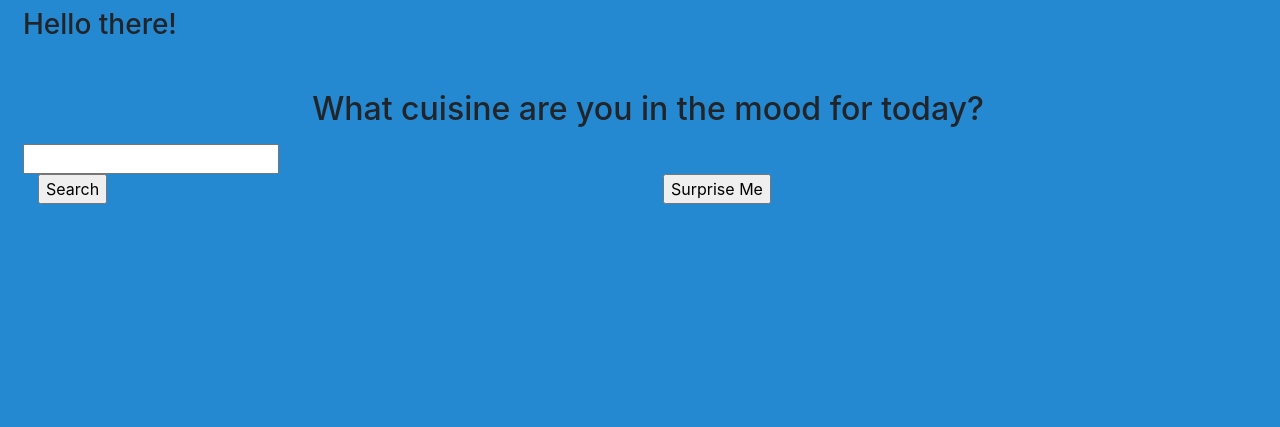
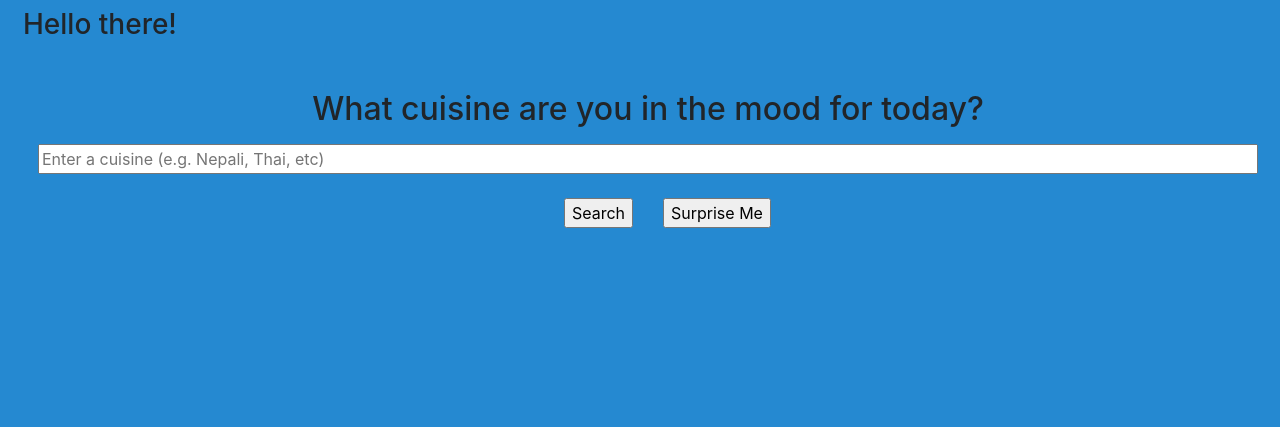
Before and after one commit to prajjwolmondal/food-server, a Flask app: page / in a window 1280 px wide. Shown: the part 56-483 px from the top of the page. Run offline with Flask 2, Linux system fonts and the light colour scheme; some libraries are stand-ins or nearby versions.

Commit message:
more ux changes

```diff
--- a/app/main/forms.py
+++ b/app/main/forms.py
@@ -4,7 +4,8 @@ from wtforms.validators import DataRequired, Length, ValidationError
 
 class SearchForm(FlaskForm):
     search_query = StringField('What cuisine are you in the mood for today?', validators=[DataRequired(),
-                               Length(3, 20, "Must be longer than 3 characters and under 20")])
+                               Length(3, 20, "Must be longer than 3 characters and under 20")],
+                               render_kw=({'placeholder': "Enter a cuisine (e.g. Nepali, Thai, etc)"}))
     submit = SubmitField('Search')
 
 class SurpriseForm(FlaskForm):
--- a/app/static/base.css
+++ b/app/static/base.css
@@ -28,3 +28,7 @@ footer{
 #mapid{
     height: 250px;
 }
+
+#search_query{
+    width: 100%;
+}
--- a/app/templates/index.html
+++ b/app/templates/index.html
@@ -15,16 +15,19 @@
         <form action="{{ url_for('main_blueprint.index') }}" method="post" novalidate>
             {{ form.hidden_tag() }}
             <div class="row">
-                <div class="col-xs-12">
+                <div class="col-md-12">
                     {{ form.search_query(size=20) }}
                     {% for error in form.search_query.errors %}
                     <span style="color:red;">{{ error }}</span>
                     {% endfor %}
                 </div>
             </div>
+            <br>
             <div class="row">
                 <div class="col-xs-12 col-md-6">
-                    {{ form.submit() }}
+                    <div class="float-md-right">
+                        {{ form.submit() }}
+                </div>
                 </div>
                 <div class="col-md-6">
                     <form action="{{ url_for('main_blueprint.surprise') }}" method="post" novalidate>
--- a/app/user_profile/forms.py
+++ b/app/user_profile/forms.py
@@ -21,5 +21,5 @@ class AdditionalInfoForm(FlaskForm):
     ('ukrainian','Ukrainian'),('vietnamese','Vietnamese'),('zambian','Zambian'),('zanzibari','Zanzibari')]
 
     postal_code = StringField('Postal code', validators=[Regexp("^[A-Z|a-z]\\d[A-Za-z][ -]?\\d[A-Za-z]\\d$")])
-    cuisine_preferences = SelectMultipleField('Select your top 5 cuisines:', choices=cuisine_list, validators=[InputRequired()], render_kw=({'multiple': 'multiple', 'data-max-options': '5', 'title': "Choose up to 5 cuisines", 'data-selected-text-format':'count > 3', 'data-live-search': 'true'}))
+    cuisine_preferences = SelectMultipleField('Select your top 5 cuisines:', choices=cuisine_list, validators=[InputRequired()], render_kw=({'multiple': 'multiple', 'data-max-options': '5', 'title': "Select your fav 5 cuisines", 'data-selected-text-format':'count > 3', 'data-live-search': 'true'}))
     submit = SubmitField('Submit')
```
Also changed, not shown: app/templates/user_profile/additional_info.html (+5 -8 lines).
